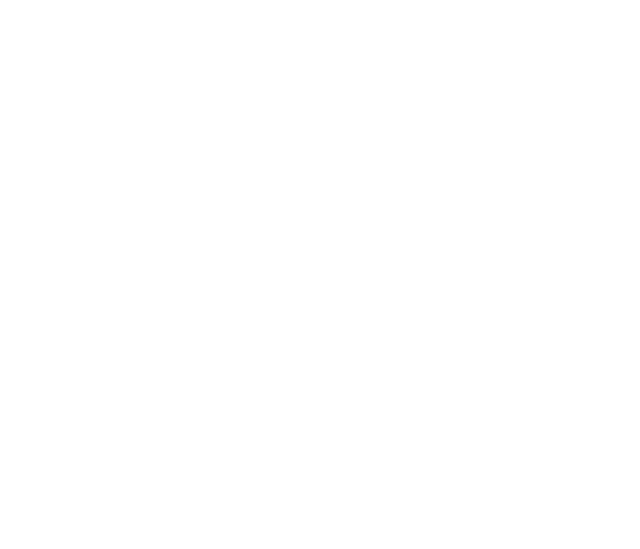
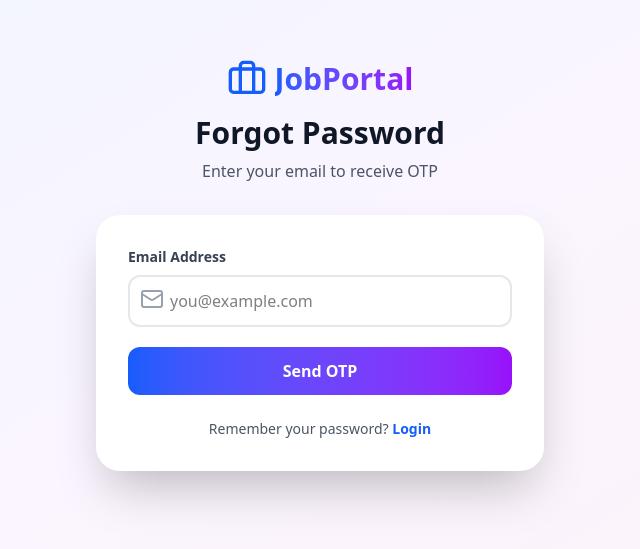
Before and after one commit to AHSAINI0405/My-Job-Portal, a React (Vite) app in the folder frontend/: page /forgot-password in a window 1280 px wide. Before the commit this address had no page. Shown: the part 135-684 px from the top of the page, without its empty margins (320-960 px from the left). Built offline with nearby package versions, Linux system fonts and the light colour scheme.

Commit message:
commited

```diff
--- /dev/null
+++ b/frontend/src/components/pages/ForgotPassword.jsx
@@ -0,0 +1,254 @@
+import React, { useState } from "react";
+import { Mail, Lock, ArrowRight, Shield, Eye, EyeOff, Briefcase } from "lucide-react";
+
+const API = import.meta.env.VITE_API_URL;
+
+export default function ForgotPassword() {
+  const [step, setStep] = useState(1); // 1 = Enter Email, 2 = Reset Password
+  const [email, setEmail] = useState("");
+  const [otp, setOtp] = useState("");
+  const [newPassword, setNewPassword] = useState("");
+  const [showPassword, setShowPassword] = useState(false);
+
+  const [loading, setLoading] = useState(false);
+  const [message, setMessage] = useState("");
+  const [errors, setErrors] = useState({});
+
+  // ================= SEND OTP =================
+  const handleSendOtp = async (e) => {
+    e.preventDefault();
+    setErrors({});
+    setMessage("");
+
+    if (!email) {
+      return setErrors({ email: "Email is required" });
+    }
+
+    setLoading(true);
+
+    try {
+      const response = await fetch(`${API}/api/auth/forgot-password`, {
+        method: "POST",
+        headers: { "Content-Type": "application/json" },
+        body: JSON.stringify({ email }),
+      });
+
+      const data = await response.json();
+
+      if (response.ok) {
+        setMessage(data.message);
+        setStep(2);
+      } else {
+        setErrors({ email: data.message });
+      }
+    } catch (error) {
+      setErrors({ email: "Network error. Try again." });
+    } finally {
+      setLoading(false);
+    }
+  };
+
+  // ================= RESET PASSWORD =================
+  const handleResetPassword = async (e) => {
+    e.preventDefault();
+    setErrors({});
+    setMessage("");
+
+    if (!otp || otp.length !== 6) {
+      return setErrors({ otp: "Enter valid 6-digit OTP" });
+    }
+
+    if (!newPassword || newPassword.length < 6) {
+      return setErrors({ newPassword: "Password must be at least 6 characters" });
+    }
+
+    setLoading(true);
+
+    try {
+      const response = await fetch(`${API}/api/auth/reset-password`, {
+        method: "POST",
+        headers: { "Content-Type": "application/json" },
+        body: JSON.stringify({ email, otp, newPassword }),
+      });
+
+      const data = await response.json();
+
+      if (response.ok) {
+        setMessage("Password reset successful! Redirecting...");
+        setTimeout(() => {
+          window.location.href = "/login";
+        }, 2000);
+      } else {
+        setErrors({ otp: data.message });
+      }
+    } catch (error) {
+      setErrors({ otp: "Network error. Try again." });
+    } finally {
+      setLoading(false);
+    }
+  };
+
+  return (
+    <div className="min-h-screen bg-gradient-to-br from-blue-50 via-purple-50 to-pink-50 flex items-center justify-center p-4">
+
+      <div className="w-full max-w-md">
+
+        {/* Header */}
+        <div className="text-center mb-8">
+          <a href="/" className="inline-flex items-center space-x-2 mb-4">
+            <Briefcase className="h-10 w-10 text-blue-600" />
+            <span className="text-3xl font-bold bg-gradient-to-r from-blue-600 to-purple-600 bg-clip-text text-transparent">
+              JobPortal
+            </span>
+          </a>
+
+          <h1 className="text-3xl font-bold text-gray-900">
+            {step === 1 ? "Forgot Password" : "Reset Password"}
+          </h1>
+
+          <p className="text-gray-600 mt-2">
+            {step === 1
+              ? "Enter your email to receive OTP"
+              : "Enter OTP and new password"}
+          </p>
+        </div>
+
+        {/* Card */}
+        <div className="bg-white shadow-2xl rounded-3xl p-8">
+
+          {message && (
+            <div className="mb-4 p-3 bg-green-50 border border-green-200 rounded-lg text-green-700 text-sm">
+              {message}
+            </div>
+          )}
+
+          {step === 1 && (
+            <form onSubmit={handleSendOtp} className="space-y-5">
+
+              {/* Email */}
+              <div>
+                <label className="block text-sm font-semibold text-gray-700 mb-2">
+                  Email Address
+                </label>
+
+                <div className="relative">
+                  <Mail className="absolute left-3 top-3 text-gray-400" />
+                  <input
+                    type="email"
+                    value={email}
+                    onChange={(e) => setEmail(e.target.value)}
+                    className={`w-full pl-10 pr-4 py-3 border-2 rounded-xl outline-none transition ${
+                      errors.email
+                        ? "border-red-300"
+                        : "border-gray-200 focus:border-blue-500"
+                    }`}
+                    placeholder="you@example.com"
+                  />
+                </div>
+
+                {errors.email && (
+                  <p className="mt-1 text-sm text-red-600">{errors.email}</p>
+                )}
+              </div>
+
+              <button
+                type="submit"
+                disabled={loading}
+                className="w-full py-3 bg-gradient-to-r from-blue-600 to-purple-600 text-white font-semibold rounded-xl hover:shadow-xl transition disabled:opacity-50"
+              >
+                {loading ? "Sending OTP..." : "Send OTP"}
+              </button>
+            </form>
+          )}
+
+          {step === 2 && (
+            <form onSubmit={handleResetPassword} className="space-y-5">
+
+              {/* OTP */}
+              <div>
+                <label className="block text-sm font-semibold text-gray-700 mb-2">
+                  Enter OTP
+                </label>
+
+                <input
+                  type="text"
+                  maxLength="6"
+                  value={otp}
+                  onChange={(e) =>
+                    setOtp(e.target.value.replace(/\D/g, ""))
+                  }
+                  className={`w-full px-4 py-3 border-2 rounded-xl text-center text-2xl tracking-widest ${
+                    errors.otp ? "border-red-300" : "border-gray-200 focus:border-blue-500"
+                  }`}
+                  placeholder="000000"
+                />
+
+                {errors.otp && (
+                  <p className="mt-1 text-sm text-red-600">{errors.otp}</p>
+                )}
+              </div>
+
+              {/* New Password */}
+              <div>
+                <label className="block text-sm font-semibold text-gray-700 mb-2">
+                  New Password
+                </label>
+
+                <div className="relative">
+                  <Lock className="absolute left-3 top-3 text-gray-400" />
+                  <input
+                    type={showPassword ? "text" : "password"}
+                    value={newPassword}
+                    onChange={(e) => setNewPassword(e.target.value)}
+                    className={`w-full pl-10 pr-10 py-3 border-2 rounded-xl ${
+                      errors.newPassword
+                        ? "border-red-300"
+                        : "border-gray-200 focus:border-blue-500"
+                    }`}
+                    placeholder="Enter new password"
+                  />
+                  <button
+                    type="button"
+                    onClick={() => setShowPassword(!showPassword)}
+                    className="absolute right-3 top-3"
+                  >
+                    {showPassword ? <EyeOff size={18} /> : <Eye size={18} />}
+                  </button>
+                </div>
+
+                {errors.newPassword && (
+                  <p className="mt-1 text-sm text-red-600">
+                    {errors.newPassword}
+                  </p>
+                )}
+              </div>
+
+              <button
+                type="submit"
+                disabled={loading}
+                className="w-full py-3 bg-gradient-to-r from-purple-600 to-blue-600 text-white font-semibold rounded-xl hover:shadow-xl transition disabled:opacity-50"
+              >
+                {loading ? "Resetting..." : "Reset Password"}
+              </button>
+
+              <button
+                type="button"
+                onClick={() => setStep(1)}
+                className="w-full text-sm text-gray-600 hover:text-gray-800"
+              >
+                ← Back
+              </button>
+            </form>
+          )}
+
+          <p className="mt-6 text-center text-sm text-gray-600">
+            Remember your password?{" "}
+            <a href="/login" className="text-blue-600 font-semibold hover:underline">
+              Login
+            </a>
+          </p>
+        </div>
+      </div>
+    </div>
+  );
+}
--- a/frontend/src/routes/AppRoutes.jsx
+++ b/frontend/src/routes/AppRoutes.jsx
@@ -1,7 +1,7 @@
-import {Routes, Route} from "react-router-dom";
-import Home  from "../components/pages/Home"
-import Login  from "../components/pages/Login"
-import Register from "../components/pages/Register"
+import { Routes, Route, Navigate } from "react-router-dom";
+import Home from "../components/pages/Home";
+import Login from "../components/pages/Login";
+import Register from "../components/pages/Register";
 import DashboardUser from "../components/pages/DashboardUser";
 import CompanyDashboard from "../components/pages/CompanyDashboard";
 import CompanyProfile from "../components/company/CompanyProfile";
@@ -12,29 +12,53 @@ import JobApplicants from "../components/pages/JobApplicants";
 import MyApplications from "../components/pages/MyApplications";
 import EmployerApplications from "../components/pages/EmployerApplications";
 import EmployerManageJobs from "../components/pages/EmployerManageJobs";
-const AppRoutes = () =>{
-    const user=JSON.parse(localStorage.getItem("user"));
-    return(
+import ForgotPassword from "../components/pages/ForgotPassword";
+const AppRoutes = () => {
+
+  // ✅ Safe parsing
+  const storedUser = localStorage.getItem("user");
+  const user = storedUser ? JSON.parse(storedUser) : null;
+
+  return (
+    <Routes>
+
+      {/* Public Route */}
+      <Route path="/" element={<Home />} />
+
+      {/* If NOT logged in → Only allow Home, Login, Register */}
+      {!user ? (
         <>
+          <Route path="/login" element={<Login />} />
+          <Route path="/register" element={<Register />} />
+          <Route path="/forgot-password" element={<ForgotPassword/>} />
+          {/* Block all other routes */}
+          <Route path="*" element={<Navigate to="/" />} />
+        </>
+      ) : (
+        <>
+          {/* If logged in → Block login/register */}
+          <Route path="/login" element={<Navigate to="/" />} />
+          <Route path="/register" element={<Navigate to="/" />} />
 
+          {/* Protected Routes */}
+          <Route path="/dashboard" element={<DashboardUser />} />
+          <Route path="/employer/dashboard" element={<CompanyDashboard />} />
+          <Route path="/employer/profile" element={<CompanyProfile />} />
+          <Route path="/employer/createjob" element={<CreateJob />} />
+          <Route path="/profile" element={<UserProfile />} />
+          <Route path="/jobs" element={<ActiveJobs />} />
+          <Route path="/company/jobs/:jobId/applicants" element={<JobApplicants />} />
+          <Route path="/myapplications" element={<MyApplications />} />
+          <Route path="/employer/applications" element={<EmployerApplications />} />
+          <Route path="/employer/manage-jobs" element={<EmployerManageJobs />} />
 
-        <Routes>
+          {/* Unknown route redirect */}
+          <Route path="*" element={<Navigate to="/" />} />
+        </>
+      )}
 
-            <Route path="/" element={<Home />}/>
-            <Route path="/login" element={<Login />}/>
-            <Route path="/register" element={<Register />}/>
-            <Route path="/dashboard" element={<DashboardUser />}/>
-            <Route path="/employer/dashboard" element={<CompanyDashboard/>}/>
-            <Route path="/employer/profile" element={<CompanyProfile/>}/>
-            <Route path="/employer/createjob" element={<CreateJob />} />
-            <Route path="/profile" element={<UserProfile />} />
-            <Route path="/jobs" element={<ActiveJobs/>}/>
-            <Route path="/company/jobs/:jobId/applicants" element={<JobApplicants/>}/>
-            <Route path="/myapplications" element={<MyApplications/>}/>
-            <Route path="/employer/applications" element={<EmployerApplications/>}/>
-            <Route path="/employer/manage-jobs" element={<EmployerManageJobs/>}/>
-        </Routes>
-        </>
-    )
-}
+    </Routes>
+  );
+};
+
 export default AppRoutes;
```
Also changed, not shown: 1 other file (tests, documents, lock files or other folders).
